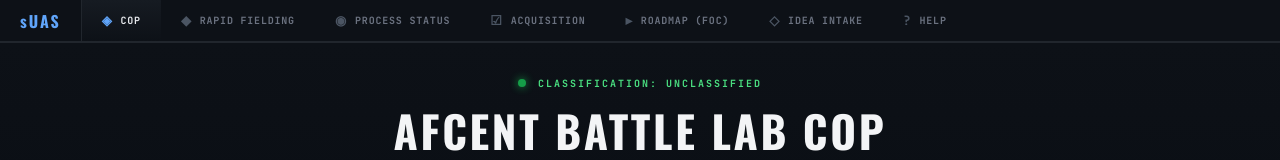
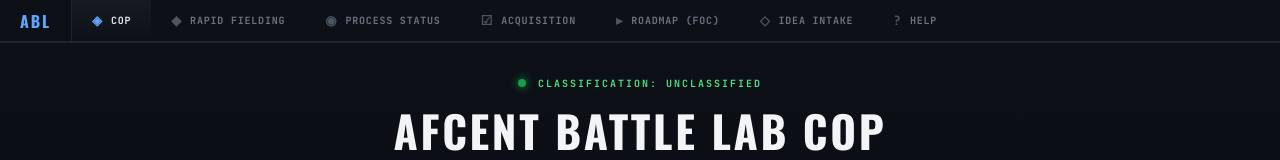
Before and after one commit to MatthewK84/suas-dashboard, a React (Vite) app: page / in a window 1280 px wide. Shown: the top 160 px of the page. Built offline with nearby package versions, Linux system fonts and the light colour scheme; no server answers.

Commit message:
Change navbar title from 'sUAS' to 'ABL'

```diff
--- a/src/App.jsx
+++ b/src/App.jsx
@@ -24,7 +24,7 @@
       <link href="https://fonts.googleapis.com/css2?family=Oswald:wght@400;500;600;700&family=JetBrains+Mono:wght@400;500;700&family=IBM+Plex+Sans:wght@400;500;600&display=swap" rel="stylesheet" />
       <nav style={{ display:"flex", alignItems:"stretch", background:"#0d1117", borderBottom:"2px solid #21262d", position:"sticky", top:0, zIndex:900, overflowX:"auto" }}>
         <div style={{ display:"flex", alignItems:"center", padding:"0 20px", borderRight:"1px solid #21262d", flexShrink:0 }}>
-          <span style={{ fontFamily:"'Oswald',sans-serif", fontSize:16, fontWeight:700, color:"#60a5fa", letterSpacing:"0.12em" }}>sUAS</span>
+          <span style={{ fontFamily:"'Oswald',sans-serif", fontSize:16, fontWeight:700, color:"#60a5fa", letterSpacing:"0.12em" }}>ABL</span>
         </div>
         {TABS.map(tab => {
           const active = activeTab === tab.id;
```
